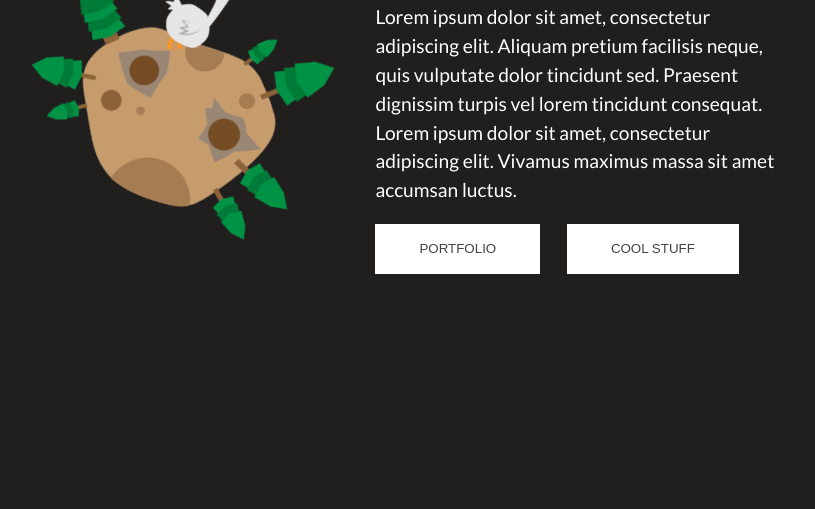
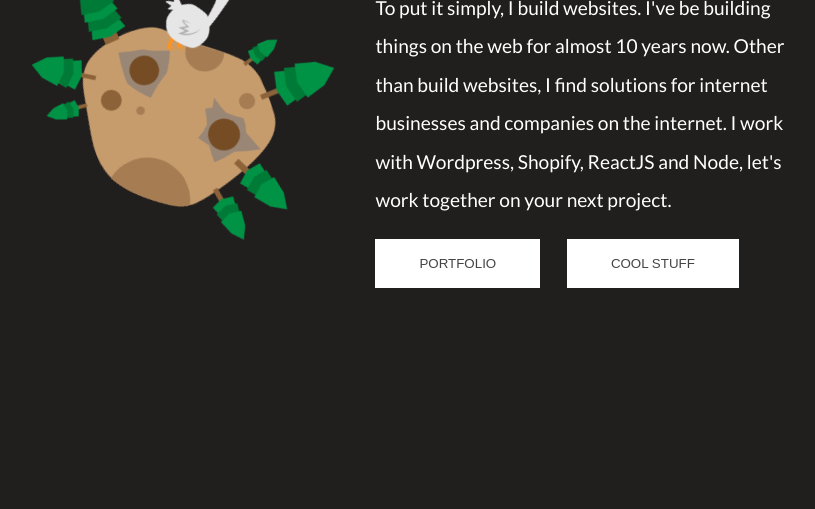
Before and after one commit to NolWag/NolanWagner.com, a website: page index.html in a window 1280 px wide. Shown: the part 307-816 px from the top of the page, without its empty margins (238-1053 px from the left). Drawn offline with nearby package versions, Linux system fonts and the light colour scheme.

Commit message:
index content edits

```diff
--- a/index.html
+++ b/index.html
@@ -22,7 +22,7 @@
     </h1>
     <h2 class="subline">FULL STACK WEB DEVELOPER</h2>
     <p class="text">
-      Lorem ipsum dolor sit amet, consectetur adipiscing elit. Aliquam pretium facilisis neque, quis vulputate dolor tincidunt sed. Praesent dignissim turpis vel lorem tincidunt consequat. Lorem ipsum dolor sit amet, consectetur adipiscing elit. Vivamus maximus massa sit amet accumsan luctus.
+      To put it simply, I build websites. I've be building things on the web for almost 10 years now. Other than build websites, I find solutions for internet businesses and companies on the internet. I work with Wordpress, Shopify, ReactJS and Node, let's work together on your next project.
     </p>
     <div class="btn-wrapper">
       <a href="https://68c7ea62b7f24e9692ecfdfa2aec07a4.codepen.website/portfolio.html"><button href="#" id="btnOne"class="btn-home btn-spacer">PORTFOLIO</button>
--- a/scss/styles.scss
+++ b/scss/styles.scss
@@ -80,7 +80,7 @@
 .text {
       font-family: 'Lato', sans-serif;
       font-size: 1.2em;
-      line-height: 1.5em;
+      line-height: 2em;
 }
 
 
```
Also changed, not shown: css/styles.css.
